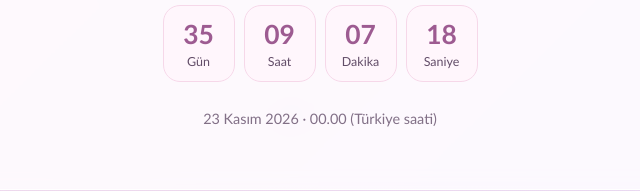
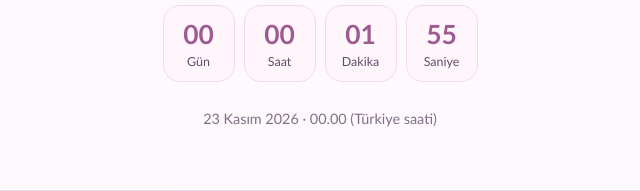
Before and after one commit to ishakakdag584-rgb/fatos-surprizi, a plain HTML site: page index.html in a window 1280 px wide. Shown: the part 378-569 px from the top of the page, 320-960 px from the left. Drawn offline with Linux system fonts and the light colour scheme.

Commit message:
Update index.html

```diff
--- a/index.html
+++ b/index.html
@@ -82,7 +82,7 @@ Her şey gönlünce olsun Fatoş. Kendine çok iyi bak ve o güzel gülümsemeni
 <section id="ending" class="screen"><div class="panel"><div class="emoji">💗🌷✨</div><h1>İyi ki doğdun Fatoş</h1><p>Bu küçük sürprizin yüzünde bir gülümseme oluşturmasını umuyorum. Yeni yaşın sana huzur, mutluluk ve güzel anılar getirsin. Kendine çok iyi bak. 🎀</p><p>Nice güzel yaşlara 💗</p><button onclick="showScreen('giftsScreen')">Hediyelere tekrar bak 🎁</button></div></section>
 </main><footer>Fatoş için sevgiyle hazırlandı 💗</footer>
 <script>
-const targetDate = new Date('2026-11-23T00:00:00+03:00');
+const targetDate = new Date(Date.now() + 2 * 60 * 1000);
 const $ = id => document.getElementById(id);
 function showScreen(id){document.querySelectorAll('.screen').forEach(s=>s.classList.remove('active'));$(id).classList.add('active');window.scrollTo({top:0,behavior:'smooth'});}
 function confetti(){const chars=['💗','✨','🌸','🎀','⭐'];for(let i=0;i<28;i++){const e=document.createElement('span');e.textContent=chars[Math.floor(Math.random()*chars.length)];e.style.left=Math.random()*100+'%';e.style.animationDuration=(4+Math.random()*5)+'s';e.style.fontSize=(14+Math.random()*15)+'px';$('floaties').appendChild(e);setTimeout(()=>e.remove(),9500)}}
```
